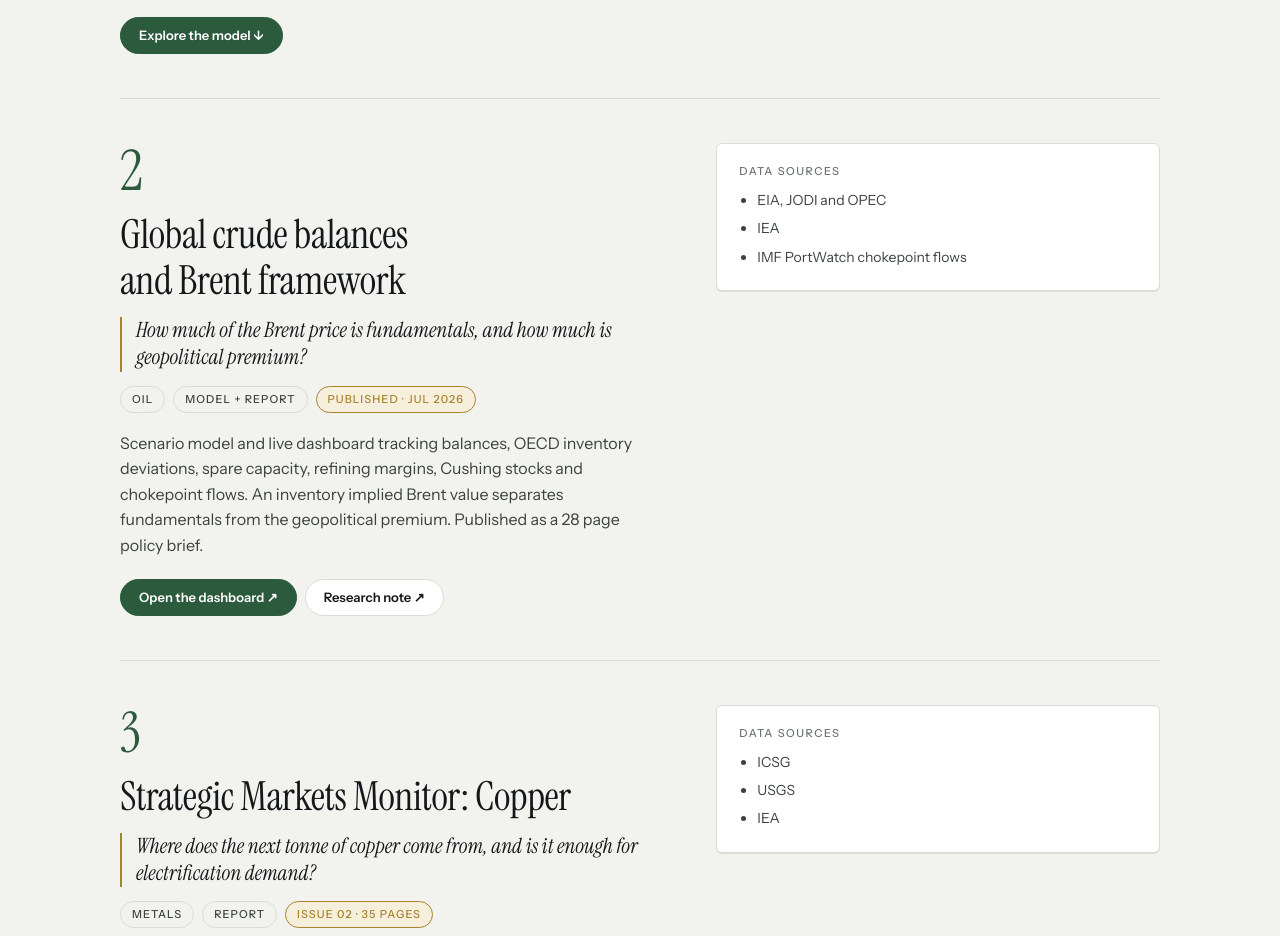
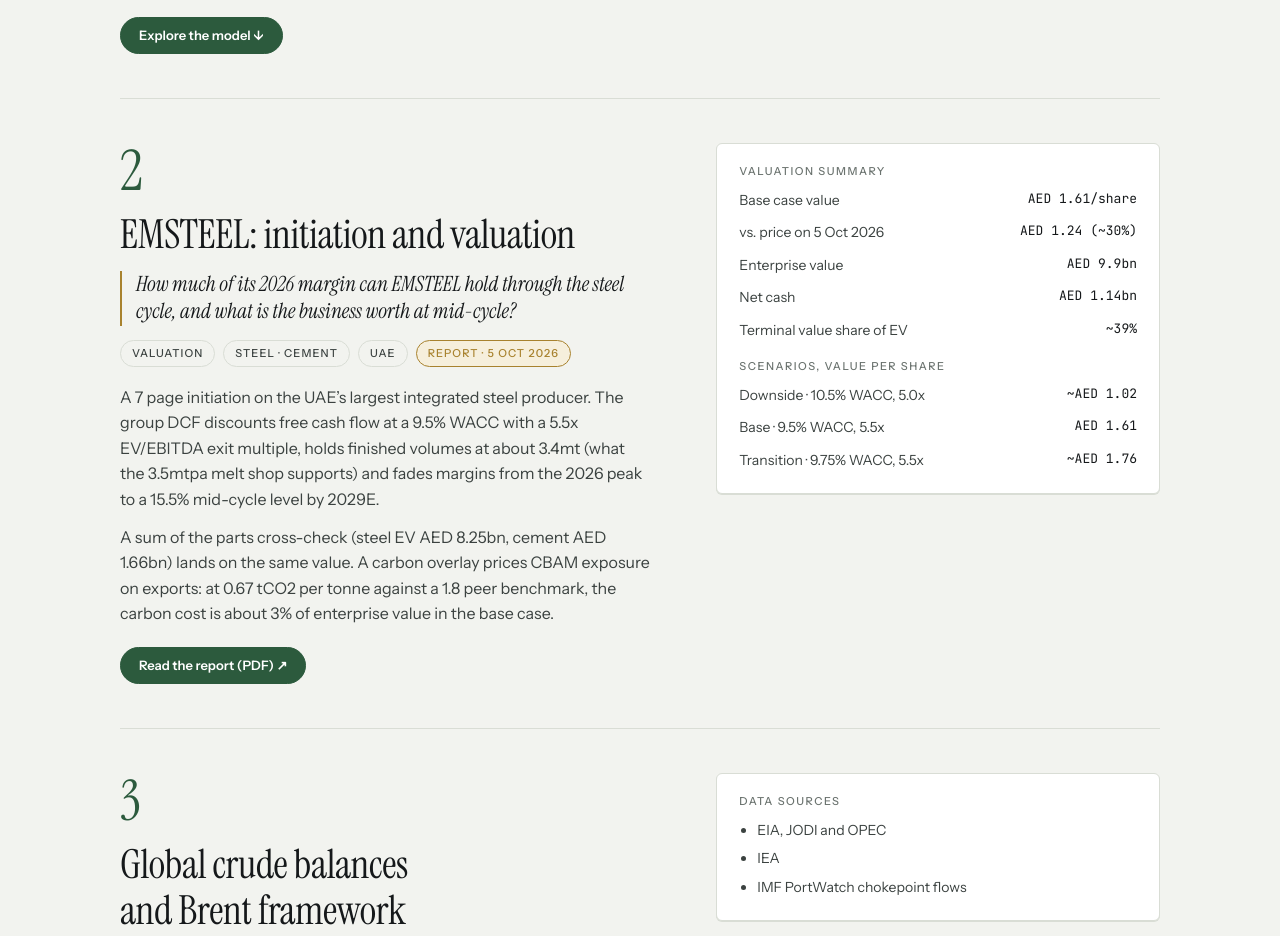
Before and after one commit to sidrahazmat-coder/sidrahazmat-coder.github.io, a plain HTML site: page index.html in a window 1280 px wide. Shown: the part 3195-4131 px from the top of the page. Drawn offline with nearby package versions, Linux system fonts and the light colour scheme.

Commit message:
Add EMSTEEL initiation report and case study snippets
Co-Authored-By: Claude Opus 5.5 <noreply@anthropic.com>
Claude-Session: https://claude.ai/code/session_01L9jnCL8Qt3cxbhzDU7rWYR

```diff
--- a/index.html
+++ b/index.html
@@ -379,9 +379,37 @@ footer{border-top:1px solid var(--line);padding-block:26px;font-size:13px;color:
           </div>
         </article>
 
+        <article class="pitem" id="case-emsteel">
+          <div>
+            <div class="n">2</div>
+            <h3>EMSTEEL: initiation and valuation</h3>
+            <p class="q">How much of its 2026 margin can EMSTEEL hold through the steel cycle, and what is the business worth at mid-cycle?</p>
+            <div class="tags"><span class="tag">Valuation</span><span class="tag">Steel · Cement</span><span class="tag">UAE</span><span class="tag status">Report · 5 Oct 2026</span></div>
+            <p>A 7 page initiation on the UAE’s largest integrated steel producer. The group DCF discounts free cash flow at a 9.5% WACC with a 5.5x EV/EBITDA exit multiple, holds finished volumes at about 3.4mt (what the 3.5mtpa melt shop supports) and fades margins from the 2026 peak to a 15.5% mid-cycle level by 2029E.</p>
+            <p style="margin-top:12px">A sum of the parts cross-check (steel EV AED 8.25bn, cement AED 1.66bn) lands on the same value. A carbon overlay prices CBAM exposure on exports: at 0.67 tCO2 per tonne against a 1.8 peer benchmark, the carbon cost is about 3% of enterprise value in the base case.</p>
+            <div class="go"><a class="btn primary" href="reports/emsteel-initiation-oct-2026.pdf" target="_blank" rel="noopener">Read the report (PDF) ↗</a></div>
+          </div>
+          <div class="pcard">
+            <div class="label">Valuation summary</div>
+            <dl>
+              <dt>Base case value</dt><dd>AED 1.61/share</dd>
+              <dt>vs. price on 5 Oct 2026</dt><dd>AED 1.24 (~30%)</dd>
+              <dt>Enterprise value</dt><dd>AED 9.9bn</dd>
+              <dt>Net cash</dt><dd>AED 1.14bn</dd>
+              <dt>Terminal value share of EV</dt><dd>~39%</dd>
+            </dl>
+            <div class="label" style="margin-top:20px">Scenarios, value per share</div>
+            <dl>
+              <dt>Downside · 10.5% WACC, 5.0x</dt><dd>~AED 1.02</dd>
+              <dt>Base · 9.5% WACC, 5.5x</dt><dd>AED 1.61</dd>
+              <dt>Transition · 9.75% WACC, 5.5x</dt><dd>~AED 1.76</dd>
+            </dl>
+          </div>
+        </article>
+
         <article class="pitem" id="case-crude">
           <div>
-            <div class="n">2</div>
+            <div class="n">3</div>
             <h3>Global crude balances and Brent framework</h3>
             <p class="q">How much of the Brent price is fundamentals, and how much is geopolitical premium?</p>
             <div class="tags"><span class="tag">Oil</span><span class="tag">Model + report</span><span class="tag status">Published · Jul 2026</span></div>
@@ -396,7 +424,7 @@ footer{border-top:1px solid var(--line);padding-block:26px;font-size:13px;color:
 
         <article class="pitem" id="case-copper">
           <div>
-            <div class="n">3</div>
+            <div class="n">4</div>
             <h3>Strategic Markets Monitor: Copper</h3>
             <p class="q">Where does the next tonne of copper come from, and is it enough for electrification demand?</p>
             <div class="tags"><span class="tag">Metals</span><span class="tag">Report</span><span class="tag status">Issue 02 · 35 pages</span></div>
@@ -411,7 +439,7 @@ footer{border-top:1px solid var(--line);padding-block:26px;font-size:13px;color:
 
         <article class="pitem" id="case-steel">
           <div>
-            <div class="n">4</div>
+            <div class="n">5</div>
             <h3>Steel market intelligence terminal</h3>
             <p class="q">Which regions and production routes are cost competitive across steel products?</p>
             <div class="tags"><span class="tag">Steel</span><span class="tag">Python · JavaScript</span><span class="tag live">Live dashboard</span></div>
@@ -426,7 +454,7 @@ footer{border-top:1px solid var(--line);padding-block:26px;font-size:13px;color:
 
         <article class="pitem" id="case-nmdc">
           <div>
-            <div class="n">5</div>
+            <div class="n">6</div>
             <h3>NMDC Group re-rating</h3>
             <p class="q">Does the market price the consolidations, and what would a re-rating be worth?</p>
             <div class="tags"><span class="tag">Valuation</span><span class="tag">UAE</span></div>
@@ -441,7 +469,7 @@ footer{border-top:1px solid var(--line);padding-block:26px;font-size:13px;color:
 
         <article class="pitem" id="case-adnoc">
           <div>
-            <div class="n">6</div>
+            <div class="n">7</div>
             <h3>ADNOC Gas valuation model</h3>
             <p class="q">What is ADNOC Gas worth across three methods, and how do its margins and capital allocation compare with peers?</p>
             <div class="tags"><span class="tag">Model</span><span class="tag">UAE</span></div>
@@ -453,19 +481,6 @@ footer{border-top:1px solid var(--line);padding-block:26px;font-size:13px;color:
           </div>
         </article>
 
-        <article class="pitem" id="case-emsteel">
-          <div>
-            <div class="n">7</div>
-            <h3>EMSTEEL model and thesis</h3>
-            <p class="q">Can the UAE project pipeline and a lower carbon route support a re-rating?</p>
-            <div class="tags"><span class="tag">Equity story</span><span class="tag">UAE</span></div>
-            <p>Financial model and re-rating case tied to the UAE mega project pipeline and the carbon cost edge of its DRI-EAF route.</p>
-          </div>
-          <div class="pcard">
-            <div class="label">Thesis drivers</div>
-            <ul><li>UAE mega project pipeline</li><li>Lower carbon exposure of DRI-EAF</li></ul>
-          </div>
-        </article>
 
       </div>
     </div>
```
Also changed, not shown: 1 other file.
